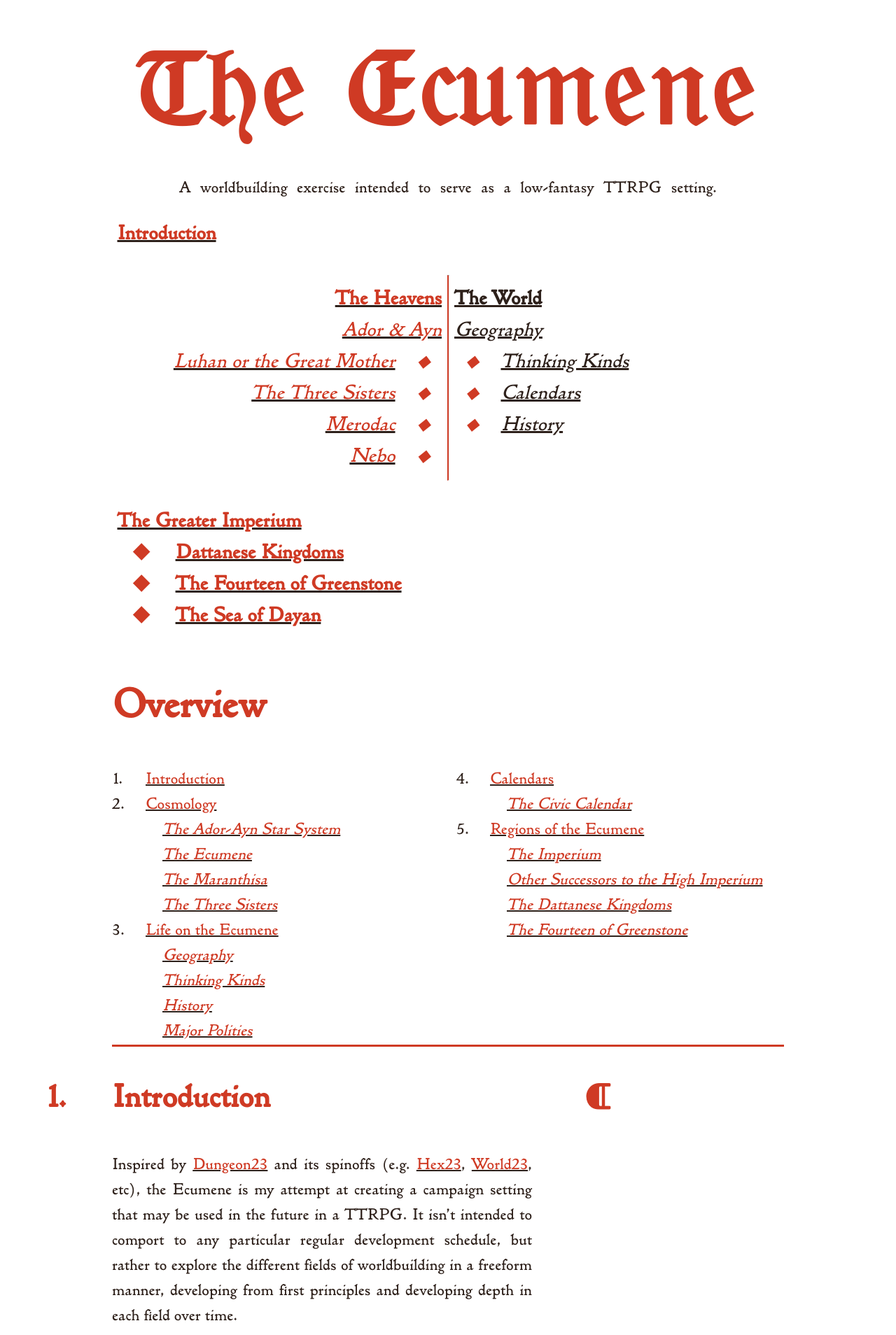
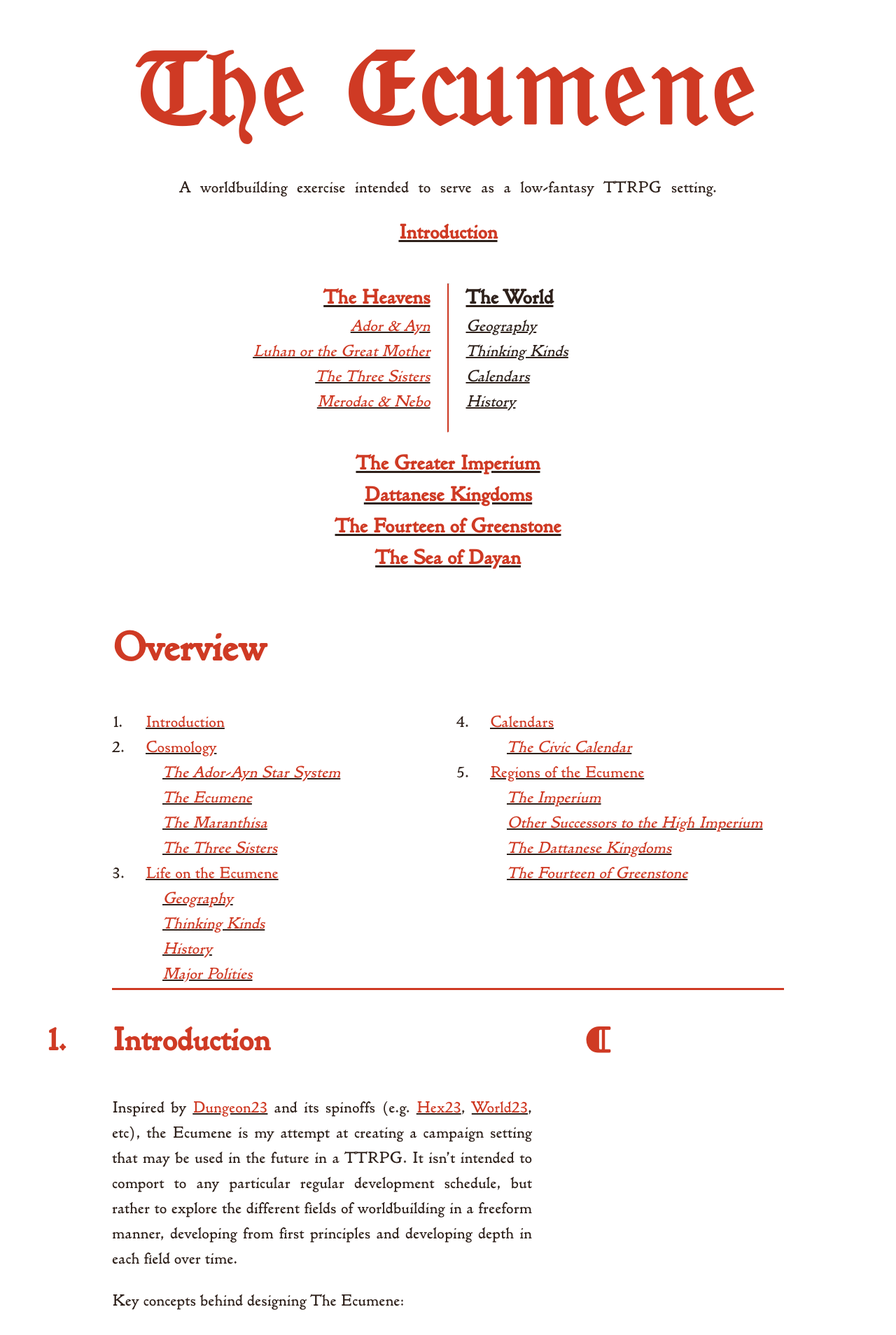
Before and after one commit to kmules1/kmules1.github.io, a Jekyll site: the page built from ecumene/index.md, in a window 1280 px wide. Shown: the top 1908 px of the page at 70% size. Built offline with Jekyll 4.4.1, drawn with Linux system fonts in a browser that asks for light colours.

Commit message:
refinements from last

```diff
--- a/_data/navigation.yml
+++ b/_data/navigation.yml
@@ -5,10 +5,8 @@ heavens:
   url: /ecumene/heavens/#luhan-or-the-great-mother
 - title: The Three Sisters
   url: /ecumene/heavens/#the-three-sisters
-- title: Merodac
-  url: /ecumene/heavens/#marduk
-- title: Nebo
-  url: /ecumene/heavens/#nebo
+- title: Merodac & Nebo
+  url: /ecumene/heavens/#merodac-and-nebo
 world:
 - title: Geography
   url: /ecumene/#geography
--- a/assets/css/ecumene2.scss
+++ b/assets/css/ecumene2.scss
@@ -111,24 +111,36 @@ nav {
 	display:					flex;
 	flex-direction:				row;
 	flex-wrap:					wrap;
+	column-gap:					1rem;
 }
 
 nav section {
 	flex:						2;
 	flex-basis:					100%;
+	text-align:					center;
 }
 nav section.left-column {
 	flex:						1;
-	direction:					rtl;
+	text-align:					right;
 }
 nav section.right-column {
 	flex:						1;
+	text-align:					left;
 }
 
 nav hr {
 	height:						unset;
 	color:						var(--red);
 	border-left:				2px solid;
+	margin:						1rem 0 0;
+}
+
+nav hr.double-column {
+	flex:						2;
+	flex-basis:					100%;
+	border-left:				unset;
+	border-top:					2px solid;
+	margin-top:					0 1rem 0;
 }
 
 nav ul {
@@ -154,21 +166,16 @@ nav ul ul li {
 	font-size:					1rem;
 }
 
-
-header nav li + li::before {
-	content:					"\25C6";
-	color:						var(--red);
-	margin-left:				1em;
-	padding-right:				1em;
+nav section.double-column ul {
+	display:					flex;
+	flex-direction:				row;
+	gap:						1rem;
+	justify-content:			center;
 }
 
-header nav li a {
-	padding:					0.25em;
-	font-size:					1.25rem;
-}
-
-header nav li.active a {
-	color:						var(--black);
+nav section.double-column li {
+	font-size:					unset;
+	font-weight:				normal;
 }
 
 /*
```
